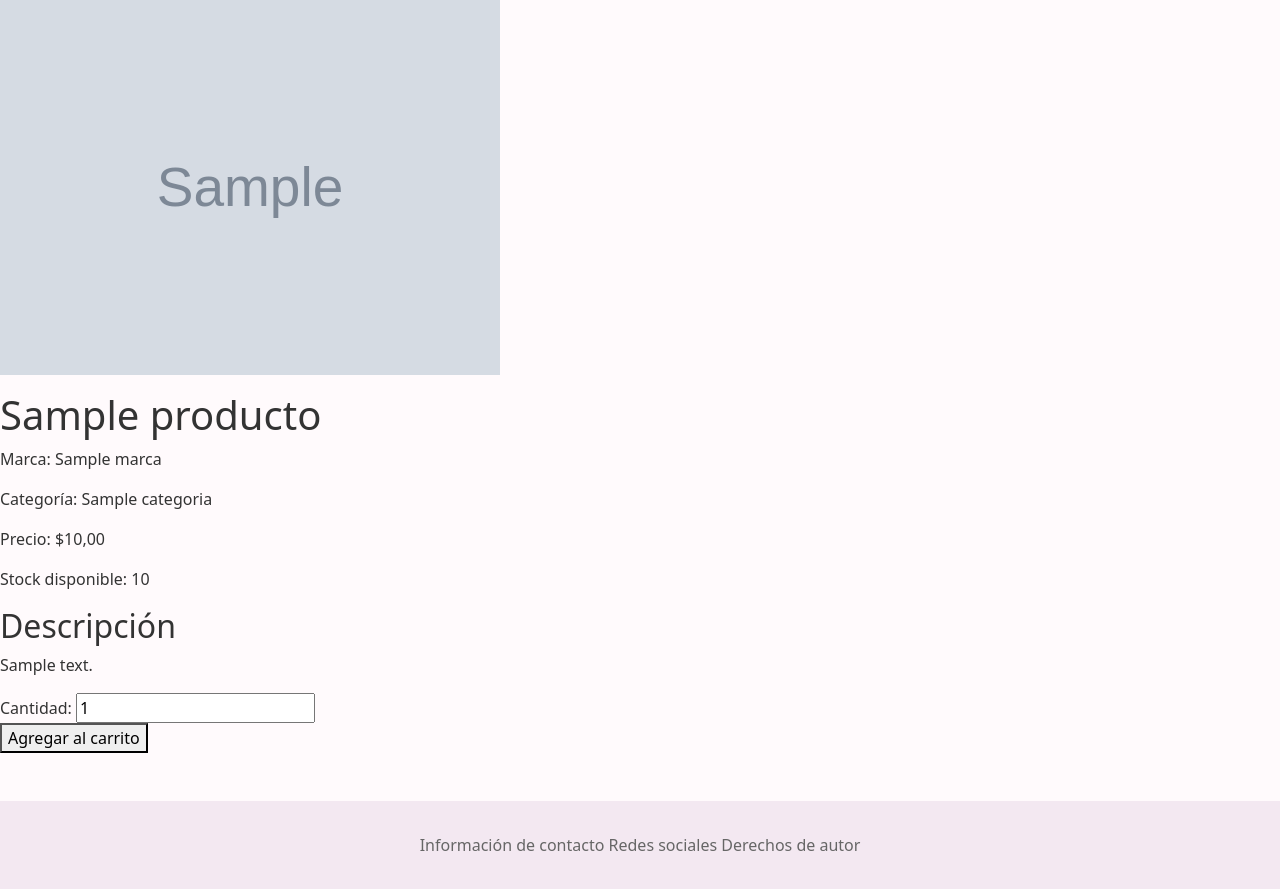
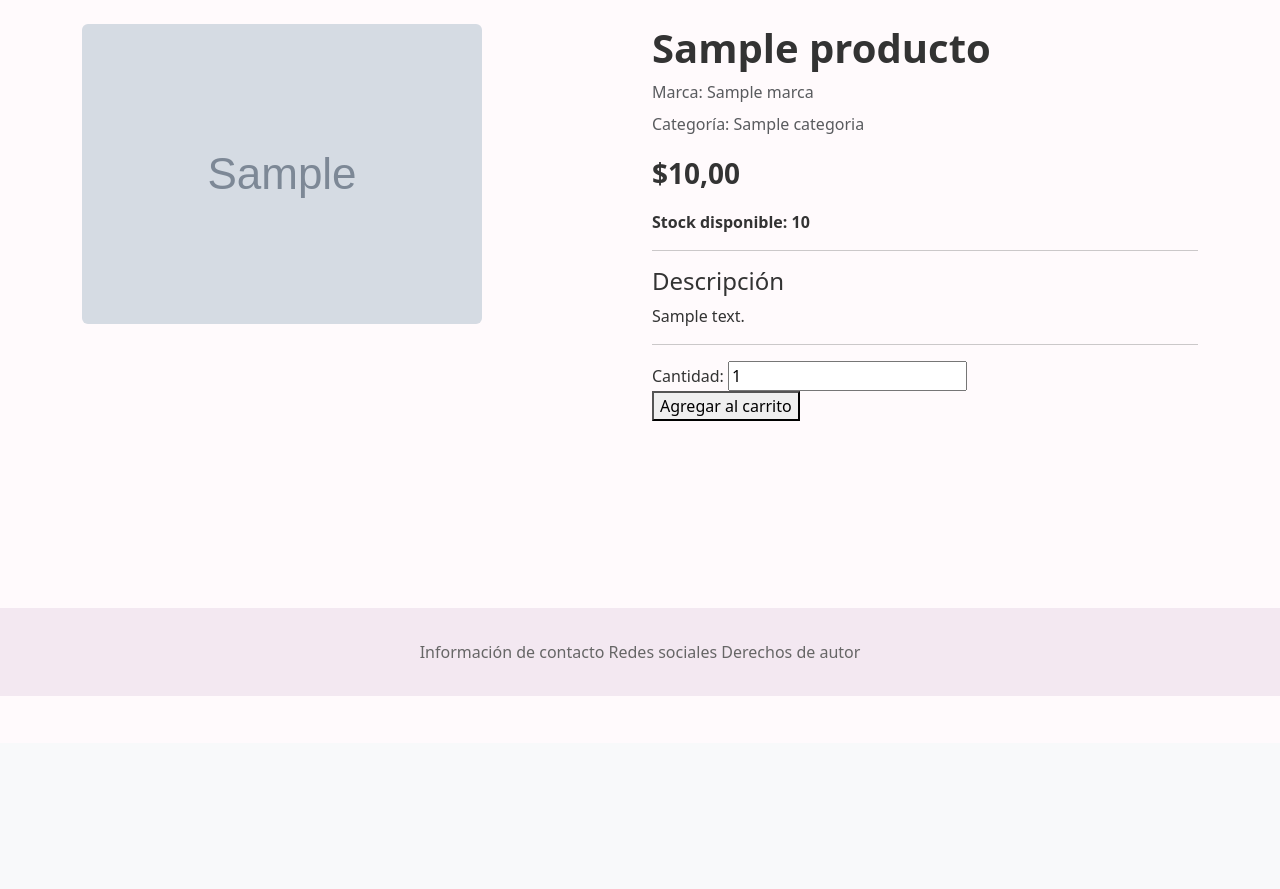
Before and after one commit to cristian9103/project_store, a Django app: page /productos/1/ in a window 1280 px wide. Shown: the part 57-946 px from the top of the page. After the commit the page ends 753 px from the top, so only its background shows below. Run offline with Django 5.2, Linux system fonts and the light colour scheme; tables that the repository leaves empty hold one stand-in row (values such as "Sample post"); grey boxes marked "Sample" are stand-in pictures.

Commit message:
Se modifican los archivos templates/catalogo/detalle_producto.html, templates/catalogo/partials/galeria_producto.html y templates/catalogo/partials/informacion_producto.html

```diff
--- a/templates/catalogo/detalle_producto.html
+++ b/templates/catalogo/detalle_producto.html
@@ -1,17 +1,29 @@
 {% extends "base.html" %}
 
 {% block title %}
-{{ producto.nombre }}
+    {{ producto.nombre }}
 {% endblock %}
 
 {% block content %}
 
-<article>
+<div class="container py-4">
 
-    {% include "catalogo/partials/galeria_producto.html" %}
+    <article class="row g-4">
 
-    {% include "catalogo/partials/informacion_producto.html" %}
+        <div class="col-12 col-lg-6">
 
-</article>
+            {% include "catalogo/partials/galeria_producto.html" %}
+
+        </div>
+
+        <div class="col-12 col-lg-6">
+
+            {% include "catalogo/partials/informacion_producto.html" %}
+
+        </div>
+
+    </article>
+
+</div>
 
 {% endblock %}
--- a/templates/catalogo/partials/galeria_producto.html
+++ b/templates/catalogo/partials/galeria_producto.html
@@ -1,30 +1,56 @@
-<figure>
+<div>
+
     {% if producto.imagen_principal %}
+
+        <figure class="mb-3">
 
             <img
                 src="{{ producto.imagen_principal.imagen.url }}"
                 alt="{{ producto.imagen_principal.texto_alternativo }}"
-            width="500"
+                class="img-fluid rounded"
             >
+
+        </figure>
 
     {% else %}
 
-        <p>Imagen no disponible.</p>
+        <div class="d-flex align-items-center justify-content-center bg-light rounded"
+            style="min-height: 400px;"
+        >
+
+            <span class="text-muted">
+                Imagen no disponible
+            </span>
+
+        </div>
 
     {% endif %}
-</figure>
 
-<aside>
+    {% if producto.imagenes.all %}
+
+        <aside class="row g-2">
 
             {% for imagen in producto.imagenes.all %}
+
                 {% if not imagen.es_principal %}
+
+                    <div class="col-3 col-sm-2">
+
                         <img
                             src="{{ imagen.imagen.url }}"
                             loading="lazy"
                             alt="{{ imagen.texto_alternativo }}"
-                width="500"
+                            class="img-fluid rounded"
                         >
+
+                    </div>
+
                 {% endif %}
+
             {% endfor %}
 
         </aside>
+
+    {% endif %}
+
+</div>
--- a/templates/catalogo/partials/informacion_producto.html
+++ b/templates/catalogo/partials/informacion_producto.html
@@ -1,26 +1,39 @@
 <section>
-    <h1>
+    <h1 class="display-6 fw-bold">
         {{ producto.nombre }}
     </h1>
 
-    <p>
+    <p class="text-muted mb-2">
         Marca: {{ producto.marca.nombre }}
     </p>
 
-    <p>
+    <p class="text-muted">
         Categoría: {{ producto.categoria.nombre }}
     </p>
 
-    <p>
-        Precio: ${{ producto.precio_venta }}
+    <p class="fs-3 fw-bold">
+        ${{ producto.precio_venta }}
     </p>
 
-    <p>
-        Stock disponible: {{ producto.stock }}
-    </p>
+    {% if producto.stock > 0 %}
+
+        <p class="text-succes fw-semibold">
+            Stock disponible: {{ producto.stock }}
+        </p>
+
+    {% else %}
+
+        <p class="text-danger fw-semibold">
+            Producto agotado.
+        </p>
+
+    {% endif %}
 
     {% if producto.descripcion %}
-        <h2>
+
+        <hr>
+
+        <h2 class="h4">
             Descripción
         </h2>
 
@@ -29,6 +42,8 @@
         </p>
     {% endif %}
 
+    <hr>
+
     {% include "catalogo/partials/formulario_carrito.html" %}
 
 </section>
```
Lines whose indentation alone changed are shown as unchanged.
